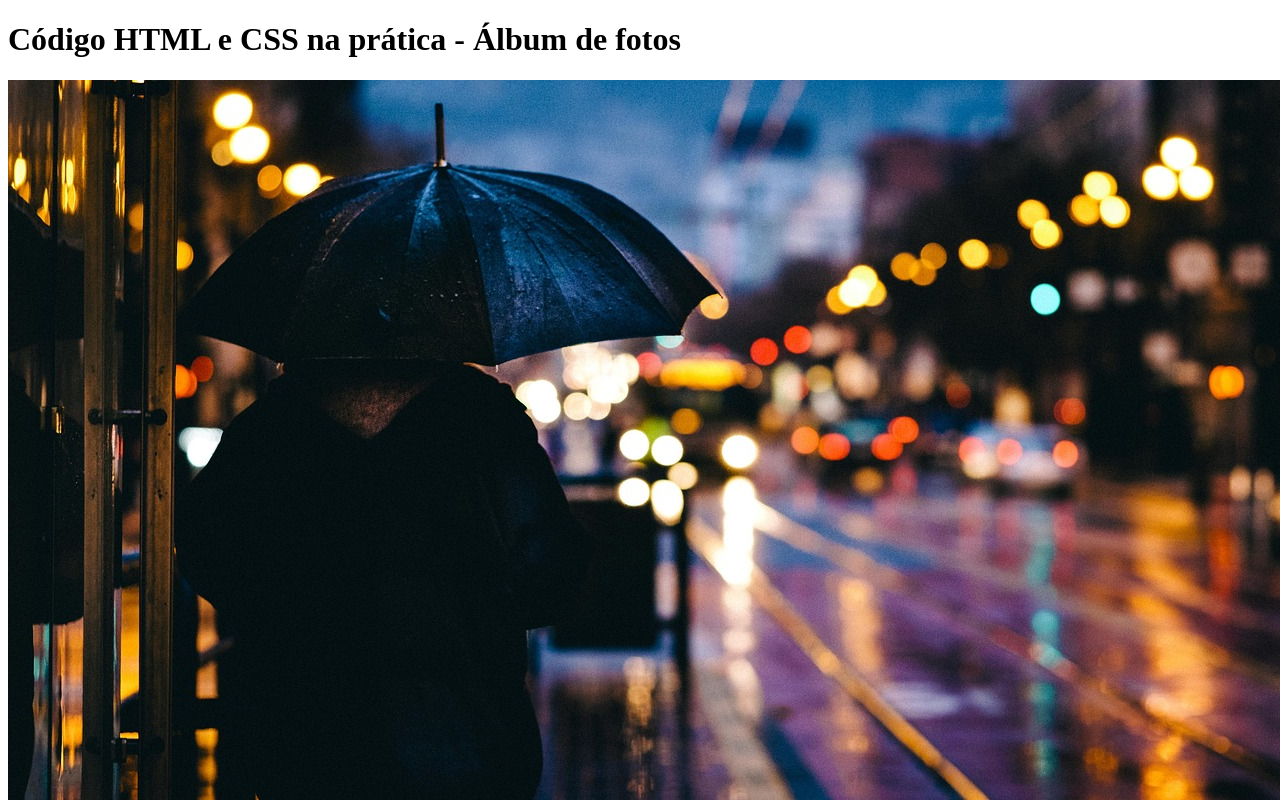
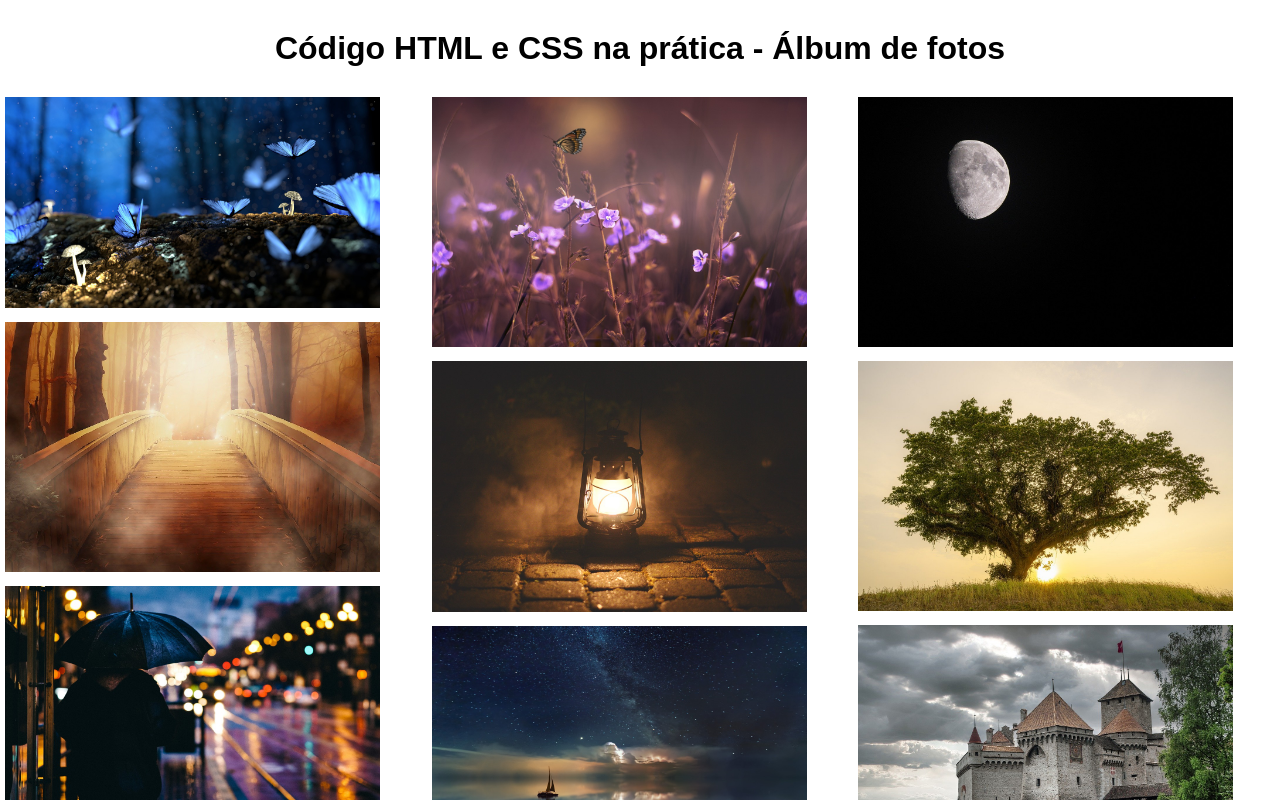
Before and after one commit to anaClara3112/fotos, a plain HTML site: page index.html in a window 1280 px wide. Shown: the top 800 px of the page. Drawn offline with Linux system fonts and the light colour scheme; files that its build step writes are made by us from their sources; files whose address does not match are found by name.

Commit message:
commit da ana

```diff
--- a/index.html
+++ b/index.html
@@ -1,22 +1,22 @@
 <!DOCTYPE html>
-<html lang="en">
+<html lang="pt-br">
 <head>
     <meta charset="UTF-8">
     <meta http-equiv="X-UA-Compatible" content="IE=edge">
     <meta name="viewport" content="width=device-width, initial-scale=1.0">
     <title>NA PRÁTICA - álbum de fotos com Flexbox</title>
-    <link rel="stylesheet" href="estilos/style.css">
-    <link rel="stylesheet" href="estilos/medias.css">
+    <link rel="stylesheet" href="C:\Users\Aluno\Desktop\fotos/style.css">
+    <link rel="stylesheet" href="C:\Users\Aluno\Desktop\fotos/medias.css">
 </head>
 <body>
-    <hearder>
+    <header>
         <h1> Código HTML e CSS na prática - Álbum de fotos</h1>
-    </hearder>
+    </header>
     <main id="album">
         <section class="coluna">
+            <img src="fantasy-gdf8a95f65_1280.jpg" alt="Fantasia">
+            <img src="bridge-g63acb5388_1280.jpg" alt="Floresta">
             <img src="adult-g91ca8244a_1280.jpg" alt="Guarda-chuva">
-            <img src="bridge-g63acb5388_1280.jpg" alt="Floresta">
-            <img src="fantasy-gdf8a95f65_1280.jpg" alt="Fantasia">
             <img src="flowers-gcfc9321b3_1280.jpg" alt="Flores">
             <img src="japan-g05d078b84_1280.jpg" alt="Japão">
             <img src="lightning-g975dc585c_1280.jpg" alt="Raio">
@@ -39,8 +39,10 @@
             <img src="london-g977359b1a_1280.jpg" alt="Londres">
             <img src="mushrooms-g23c9c39d4_1280.jpg" alt="Cogumelos">
             <img src="bird-g03e85fdfc_1280.jpg" alt="Passarinho">
-            <img src="bird-g03e85fdfc_1280.jpg" alt="Passarinho">
         </section>
     </main>
+    <footer>
+       <p> SENAI SENAI SENAI SENAI </p>
+    </footer>
 </body>
 </html>
--- a/medias.css
+++ b/medias.css
@@ -0,0 +1,22 @@
+@charset "UTF-8";
+/* DEVICES BREAKPOINTS
+Telas pequenas: até 600px
+Celulares: 600px até 768px
+Tablets: 768px até 992px
+Notebooks: 992px até 1200px
+Grandes delas: acima de 1200px
+*/
+
+/* Tamanho de tablets */
+@media screen and (min-width: 768px) and (max-widht: 992px) {
+    section.coluna {
+        flex: 1 1 50%;
+    }
+}
+
+/* Tamanho de Ipad */
+@media screen and (min-width: 992px) {
+    section.coluna {
+        flex: 1 1 25%;
+    }
+}
--- a/style.css
+++ b/style.css
@@ -0,0 +1,46 @@
+@charset "UTF-8";
+
+* {
+    margin: 0px;
+    padding: 0px;
+    box-sizing: border-box;
+
+}
+
+body {
+    font-family: Arial, Helvetica, sans-serif;
+    font-size: 1em;
+}
+
+header {
+    /* alinhamento dos textos*/
+    text-align: center;
+    padding: 30px;
+}
+
+main#album {
+    /*Renderiza os elementos*/
+    display: flex;
+    /*Coloca o conteúdo em linha e não permite a quebra de linha.*/
+    flex-flow: row wrap;
+}
+
+section.coluna {
+    /*border: 1px dashed black;*/
+    flex: 1 1 100%;
+    padding: 0px 5px;
+}
+
+section > img {
+    /* Especifica a largura e a altura de uma imagem*/
+    width: 90%;
+    /*indica a distância na parte inferior do conteúdo*/
+    padding-bottom: 10px;
+}
+
+footer {
+    background-color: black;
+    color: white;
+    padding: 20px;
+    text-align: center;
+}
```
